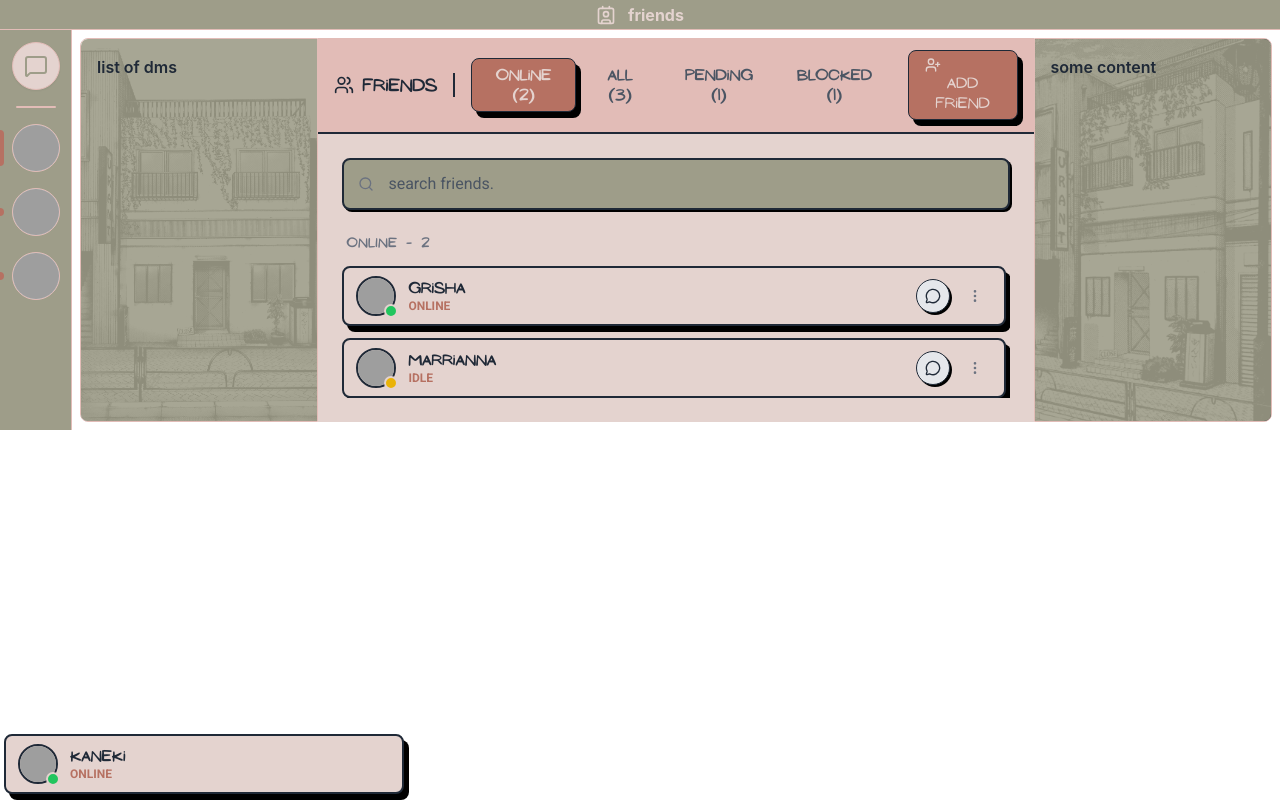
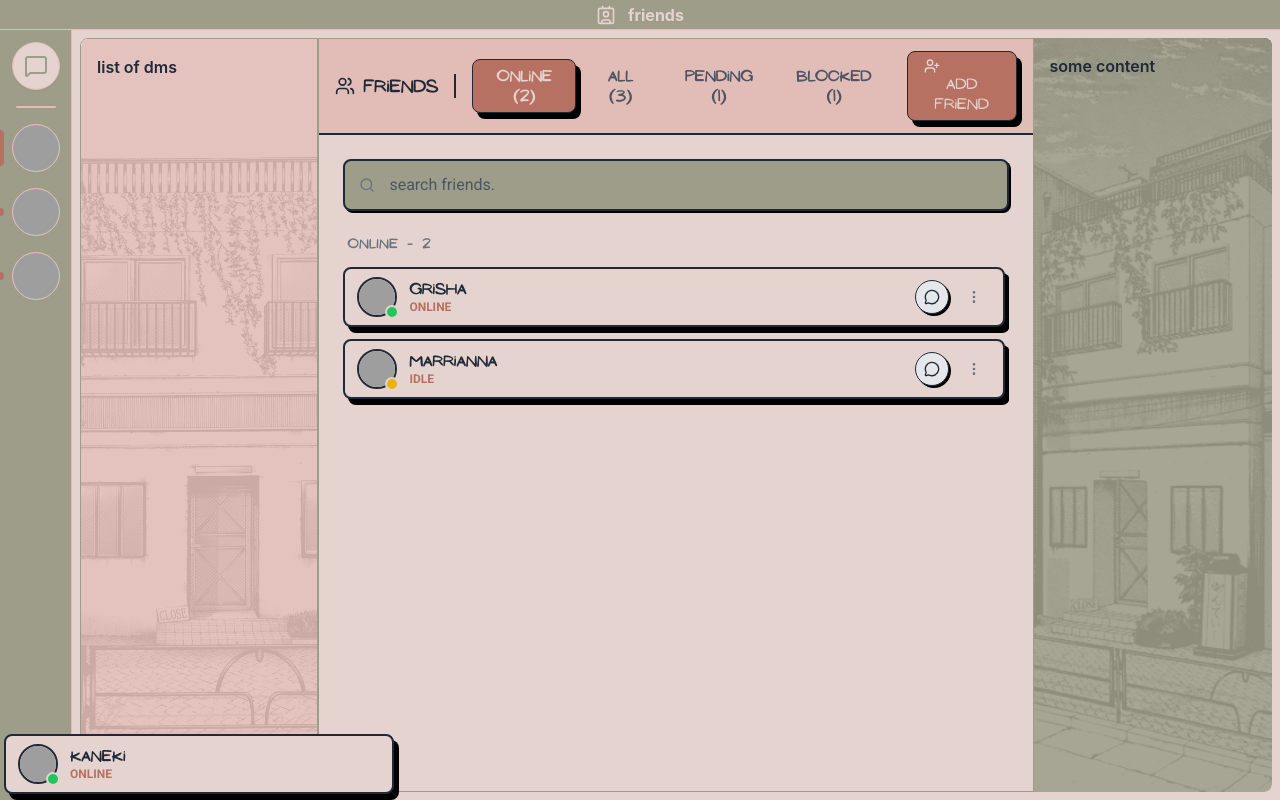
Before and after one commit to Db1zz/Transcendence, a React (Create React App) app in the folder Frontend/app_react/: page / in a window 1280 px wide. Built offline with nearby package versions, Linux system fonts and the light colour scheme; sample sign-in values are in the browser's storage; grey boxes are pictures that could not be loaded.

Commit message:
sidebar borders

```diff
--- a/Frontend/app_react/src/components/FriendsView.tsx
+++ b/Frontend/app_react/src/components/FriendsView.tsx
@@ -112,7 +112,7 @@ export const FriendsView: React.FC = () => {
   };
 
   return (
-    <div className="flex flex-col h-full bg-brand-beige">
+    <div className="flex flex-col h-full bg-brand-beige border border-brand-green">
       <FriendsHeader
         activeTab={activeTab}
         onTabChange={setActiveTab}
--- a/Frontend/app_react/src/components/MainLayout.tsx
+++ b/Frontend/app_react/src/components/MainLayout.tsx
@@ -24,7 +24,7 @@ interface MainLayoutProps {
 
 const MainLayout: React.FC<MainLayoutProps> = ({ children }) => {
   return (
-    <div className="h-full flex flex-col relative">
+    <div className="min-h-screen flex flex-col relative bg-brand-beige">
       <HeaderBar type="friends" />
       <div className="flex flex-1 overflow-hidden">
         <div className="hidden md:flex w-[72px] z-30 flex-col overflow-hidden">
@@ -43,7 +43,7 @@ const MainLayout: React.FC<MainLayoutProps> = ({ children }) => {
         </main>
       </div>
       <div className="fixed bottom-1.5 left-1 z-40">
-        <ProfileButton user={testUser} className="w-[400px]" />
+        <ProfileButton user={testUser} className="w-[390px]" />
       </div>
     </div>
   );
--- a/Frontend/app_react/src/components/navigation/LeftBar.tsx
+++ b/Frontend/app_react/src/components/navigation/LeftBar.tsx
@@ -3,12 +3,12 @@ import bgLSideBar from "../../img/bg_l_sidebar.png";
 
 export const LeftBar: React.FC = () => {
   return (
-    <div className="h-full rounded-l-lg p-4 border border-brand-peach relative overflow-hidden">
+    <div className="h-full rounded-l-lg p-4 border border-brand-green relative overflow-hidden">
       <div
         className="absolute inset-0 bg-cover bg-center"
         style={{ backgroundImage: `url(${bgLSideBar})` }}
       />
-      <div className="absolute inset-0 bg-brand-green opacity-90" />
+      <div className="absolute inset-0 bg-brand-peach opacity-90" />
       <div className="relative z-10 text-gray-800 font-semibold mb-4">
         list of dms
       </div>
--- a/Frontend/app_react/src/components/navigation/NavigationSideBar.tsx
+++ b/Frontend/app_react/src/components/navigation/NavigationSideBar.tsx
@@ -2,7 +2,7 @@
 
 import React from "react";
 import { NavigationItem } from "./NavigationItem";
-import { MessageSquare} from "lucide-react";
+import { MessageSquare } from "lucide-react";
 
 const MOCK_SERVERS = [
   {
--- a/Frontend/app_react/src/components/navigation/RightBar.tsx
+++ b/Frontend/app_react/src/components/navigation/RightBar.tsx
@@ -3,7 +3,7 @@ import bgSideBar from "../../img/bg_sidebar.png";
 
 export const RightBar: React.FC = () => {
   return (
-    <div className="h-full rounded-r-lg p-4 border border-brand-peach relative overflow-hidden">
+    <div className="h-full rounded-r-lg p-4 border-brand-green relative overflow-hidden">
       <div
         className="absolute inset-0 bg-cover bg-center"
         style={{ backgroundImage: `url(${bgSideBar})` }}
```
